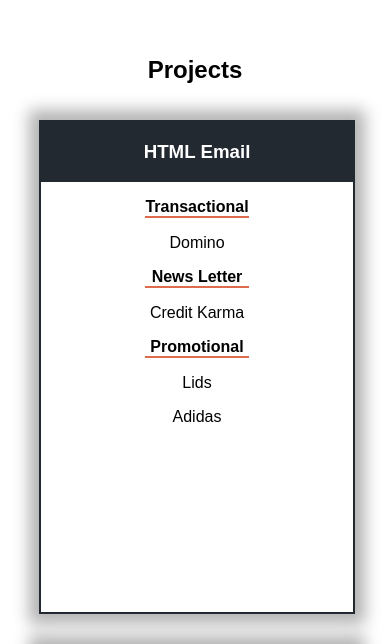
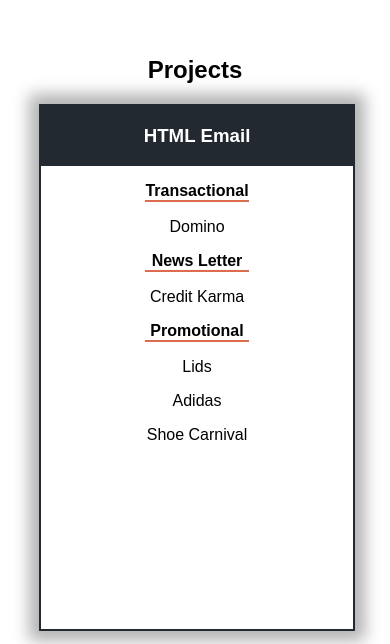
Before and after one commit to vsvang87/Portfolio_Website_2, a website: page index.html in a window 390 px wide. Shown: the part 1946-2590 px from the top of the page. Drawn offline with Linux system fonts and the light colour scheme.

Commit message:
11/03/22 2nd update

```diff
--- a/css/stylesheet.css
+++ b/css/stylesheet.css
@@ -143,7 +143,7 @@
 /* Projects */
 .project-section {
   min-height: 80vh;
-  padding-top: 3rem;
+  padding: 3rem 0;
 }
 .project-container {
   display: flex;
@@ -160,7 +160,7 @@
   text-align: center;
   border: 2px solid var(--first-color);
   width: 30%;
-  min-height: 58vh;
+  min-height: 62vh;
   box-shadow: 0 0 15px 10px rgba(0, 0, 0, 0.3);
 }
 .background-title {
@@ -238,7 +238,7 @@
   }
   .project-column {
     width: 100%;
-    margin: 1rem 0;
+    margin-bottom: 2.5rem;
 
   }
 }
--- a/index.html
+++ b/index.html
@@ -121,6 +121,11 @@
                 <p>
                   <a href="https://adidashtmlemail.netlify.app">Adidas</a>
                 </p>
+                <p>
+                  <a href="https://shoecarnivalemail.netlify.app"
+                    >Shoe Carnival</a
+                  >
+                </p>
               </div>
             </div>
             <div class="html-Promotional project-column">
```
